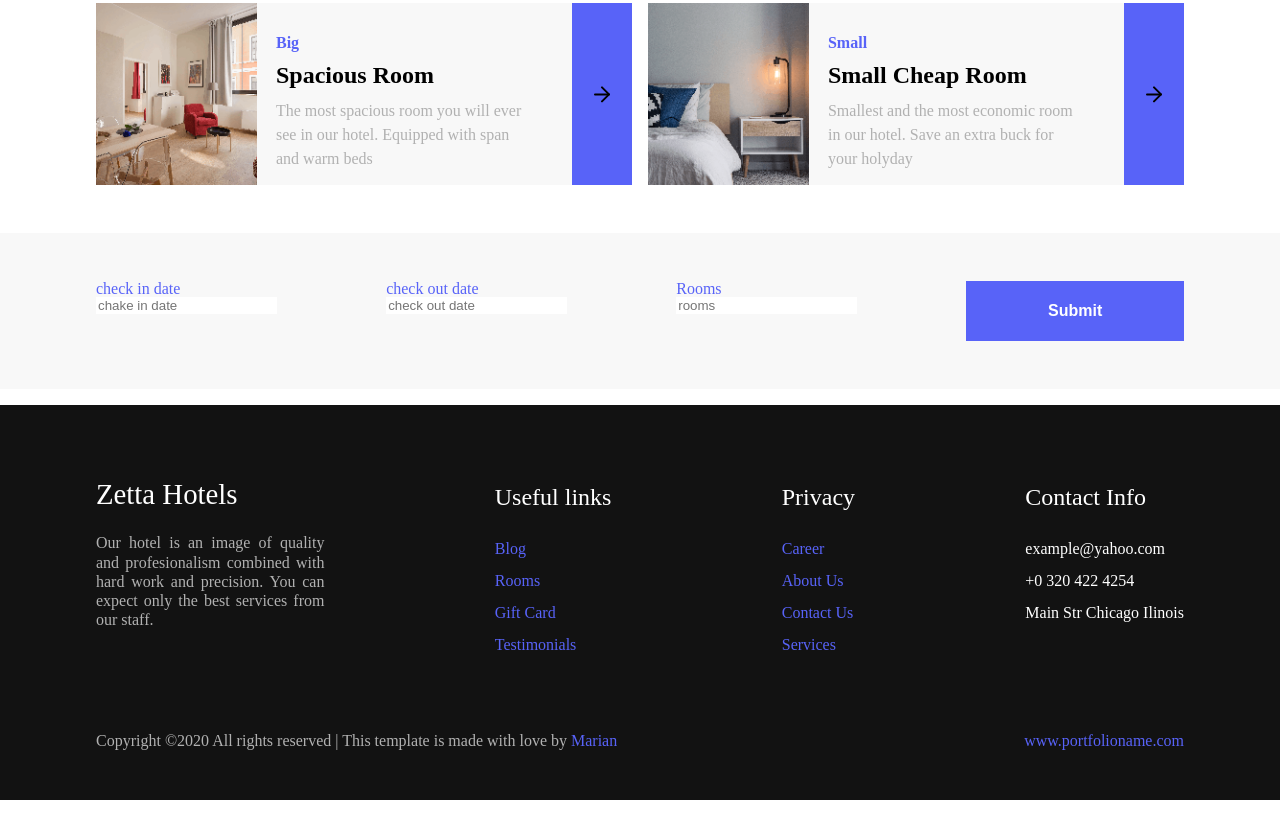
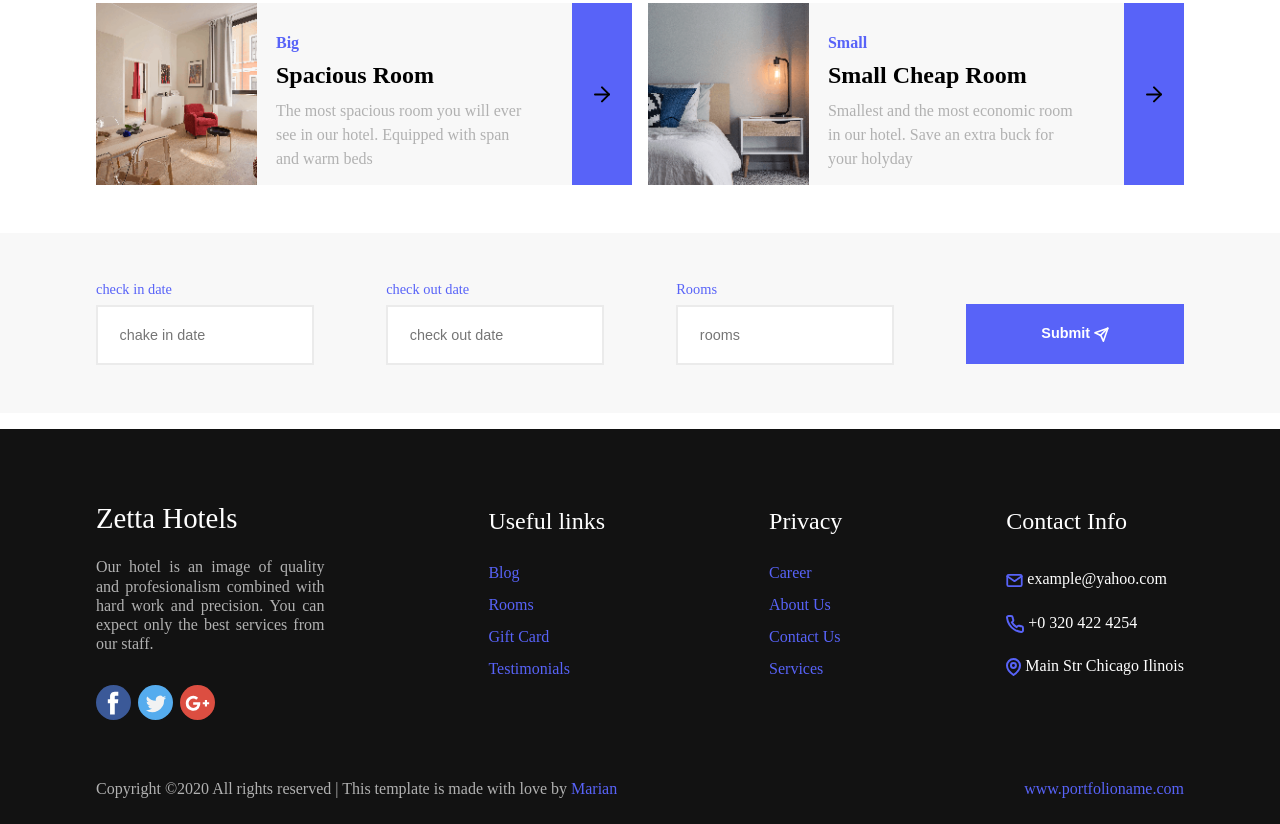
Before and after one commit to ninorak/Midterm-project-3, a plain HTML site: page index.html in a window 1280 px wide. Shown: the part 945-1769 px from the top of the page. Before the commit the page ends 1745 px from the top, so only its background shows below. Drawn offline with Linux system fonts and the light colour scheme.

Commit message:
Update 4

```diff
--- a/css/style.css
+++ b/css/style.css
@@ -123,23 +123,35 @@ img {
     margin-top: 3em;
     margin-bottom: 1em;
 }
+.check-in-out div {
+    width: 20%;
+}
 label {
     color: #5863f8;
-    font-size: 1rem;
-    line-height: 16px;
+    font-size: 0.9rem;
 }
 input {
-    border: none;
+    margin-top: 0.5rem;
+    height: 60px;
+    width: 100%;
+    border: 2px solid #ebebeb;
+    font-size: 0.9rem;
+    padding: 1.5em;
 }
 .submit-button {
+    margin-top: 1.4rem;
     color: #ffffff;
     background-color: #5863f8;
     border: none;
     width: 20%;
     height: 60px;
-    font-size: 1rem;
+    font-size: 0.9rem;
     font-weight: 700;
-    text-align: center;
+}
+.send-icon {
+    height: 15px;
+    width: 15px;
+    vertical-align: middle;
 }
 /********************************************footer********************************************/
 footer {
@@ -166,6 +178,12 @@ footer h3 {
     text-align: justify;
     line-height: 1.2rem;
 }
+.media-icon {
+    margin-top: 2em;
+    margin-right: 0.2em;
+    height: 35px;
+    width: 35px;
+}
 footer p {
     color: #b1b1b1;
     font-size: 1rem;
@@ -175,6 +193,24 @@ footer a {
     font-size: 1rem;
     line-height: 2rem;
 }
+address a {
+    line-height: 2.7rem;
+}
+.mail {
+    height: 13px;
+    width: 17px;
+    vertical-align: middle;
+}
+.phone {
+    height: 18px;
+    width: 18px;
+    vertical-align: middle;
+}
+.map-pin {
+    height: 18px;
+    width: 15px;
+    vertical-align: middle;
+}
 .page-info {
-    margin-top: 4em;
+    margin-top: 3em;
 }
--- a/index.html
+++ b/index.html
@@ -19,7 +19,7 @@
                 <li><a href="#">Restaurant</a></li>
                 <li><a href="#">About us</a></li>
                 <li><a href="#">Blog</a></li>
-                <li><a href="#" class="no-margin-r">contact</a></li>
+                <li><a href="#">contact</a></li>
             </ul>
         </nav>
         <div class="mini-nav">
@@ -161,7 +161,9 @@
                         <label for="rooms">Rooms</label><br>
                         <input type="text" id="rooms" name="rooms" placeholder="rooms">
                     </div>
-                    <button class="submit-button" type="submit">Submit</button>
+                    <button class="submit-button" type="submit">Submit
+                        <img class="send-icon" src="./img/send.svg" alt="send">
+                    </button>
                 </form>
         </section>
     </section>
@@ -171,6 +173,9 @@
                 <h2>Zetta Hotels</h2>
                 <p>Our hotel is an image of quality and profesionalism combined with hard work and precision. You can expect only the best services from our staff.
                 </p>
+                <img class="media-icon" src="./img/facebook.svg" alt="Facebook">
+                <img class="media-icon" src="./img/twitter.svg" alt="Twitter">
+                <img class="media-icon" src="./img/google-plus.svg" alt="Google plus">
             </div>
             <div class="useful-links">
                 <h3>Useful links</h3>
@@ -193,8 +198,11 @@
             <div class="contact-info">
                 <h3>Contact Info</h3>
                 <address class="white">
+                    <img class="mail" src="./img/mail.svg" alt="mail">
                     <a href="mailto:example@yahoo.com">example@yahoo.com</a><br>
+                    <img class="phone" src="./img/phone.svg" alt="phone">
                     <a href="tel:+03204224254">+0 320 422 4254</a><br>
+                    <img class="map-pin" src="./img/map-pin.svg" alt="map pin">
                     <a href="https://goo.gl/maps/ZxoyimRaB3qFFHMg8" target="blank">Main Str Chicago Ilinois</a>
                 </address>
             </div>
```
Also changed, not shown: img/facebook.svg (added), img/google-plus.svg (added), img/mail.svg (added), img/map-pin.svg (added), img/phone.svg (added), img/send.svg (added), img/twitter.svg (added).
